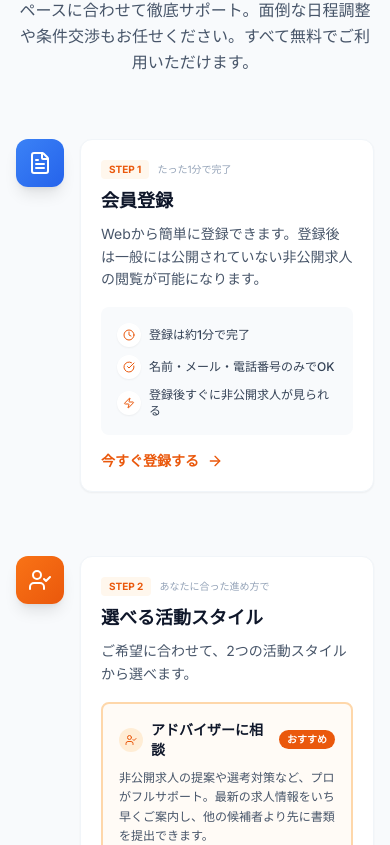
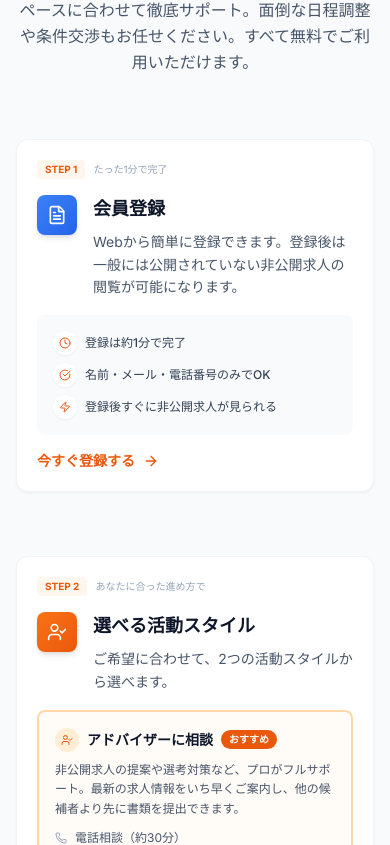
Before and after one commit to nextlevelkitamura-alt/nextlevel-career-website, a Next.js app: page / in a window 390 px wide. Shown: the part 1899-2744 px from the top of the page. Built offline with nearby package versions, Linux system fonts and the light colour scheme; no server answers.

Commit message:
style: integrate flow step icon and card on mobile

```diff
--- a/components/Flow.tsx
+++ b/components/Flow.tsx
@@ -117,22 +117,32 @@ export default function Flow() {
                             )}
 
                             <div className="flex gap-4 md:gap-10">
-                                {/* Step Number */}
-                                <div className={`flex-shrink-0 w-12 h-12 md:w-16 md:h-16 rounded-xl md:rounded-2xl bg-gradient-to-br ${step.color} flex items-center justify-center shadow-lg relative z-10`}>
+                                {/* Step Number (Outer) - Hidden on Mobile */}
+                                <div className={`hidden md:flex flex-shrink-0 w-12 h-12 md:w-16 md:h-16 rounded-xl md:rounded-2xl bg-gradient-to-br ${step.color} items-center justify-center shadow-lg relative z-10`}>
                                     <step.icon className="w-6 h-6 md:w-8 md:h-8 text-white" />
                                 </div>
 
                                 {/* Content */}
                                 {step.link ? (
                                     <Link href={step.link} className="flex-1 bg-white p-5 md:p-8 rounded-xl md:rounded-2xl shadow-sm border border-slate-100 hover:border-primary-300 hover:shadow-md transition-all cursor-pointer group">
-                                        <div className="flex items-center gap-2 md:gap-3 mb-2">
+                                        <div className="flex items-center gap-2 md:gap-3 mb-4 md:mb-2">
                                             <span className="text-[10px] md:text-xs font-bold text-primary-600 bg-primary-50 px-2 py-0.5 md:py-1 rounded">
                                                 STEP {step.number}
                                             </span>
                                             <span className="text-[10px] md:text-xs text-slate-400">{step.subtitle}</span>
                                         </div>
-                                        <h3 className="text-lg md:text-2xl font-bold text-slate-900 mb-2 md:mb-3 group-hover:text-primary-600 transition-colors">{step.title}</h3>
-                                        <p className="text-sm md:text-base text-slate-600 mb-4 md:mb-6 leading-relaxed">{step.description}</p>
+
+                                        <div className="flex items-start gap-4 mb-4 md:mb-6">
+                                            {/* Icon (Inner) - Visible on Mobile Only */}
+                                            <div className={`md:hidden flex-shrink-0 w-10 h-10 rounded-lg bg-gradient-to-br ${step.color} flex items-center justify-center shadow-md`}>
+                                                <step.icon className="w-5 h-5 text-white" />
+                                            </div>
+
+                                            <div>
+                                                <h3 className="text-lg md:text-2xl font-bold text-slate-900 mb-2 md:mb-3 group-hover:text-primary-600 transition-colors">{step.title}</h3>
+                                                <p className="text-sm md:text-base text-slate-600 leading-relaxed">{step.description}</p>
+                                            </div>
+                                        </div>
 
                                         {/* Details */}
                                         {step.details && (
@@ -157,14 +167,24 @@ export default function Flow() {
                                     </Link>
                                 ) : (
                                     <div className="flex-1 bg-white p-5 md:p-8 rounded-xl md:rounded-2xl shadow-sm border border-slate-100">
-                                        <div className="flex items-center gap-2 md:gap-3 mb-2">
+                                        <div className="flex items-center gap-2 md:gap-3 mb-4 md:mb-2">
                                             <span className="text-[10px] md:text-xs font-bold text-primary-600 bg-primary-50 px-2 py-0.5 md:py-1 rounded">
                                                 STEP {step.number}
                                             </span>
                                             <span className="text-[10px] md:text-xs text-slate-400">{step.subtitle}</span>
                                         </div>
-                                        <h3 className="text-lg md:text-2xl font-bold text-slate-900 mb-2 md:mb-3">{step.title}</h3>
-                                        <p className="text-sm md:text-base text-slate-600 mb-4 md:mb-6 leading-relaxed">{step.description}</p>
+
+                                        <div className="flex items-start gap-4 mb-4 md:mb-6">
+                                            {/* Icon (Inner) - Visible on Mobile Only */}
+                                            <div className={`md:hidden flex-shrink-0 w-10 h-10 rounded-lg bg-gradient-to-br ${step.color} flex items-center justify-center shadow-md`}>
+                                                <step.icon className="w-5 h-5 text-white" />
+                                            </div>
+
+                                            <div>
+                                                <h3 className="text-lg md:text-2xl font-bold text-slate-900 mb-2 md:mb-3">{step.title}</h3>
+                                                <p className="text-sm md:text-base text-slate-600 leading-relaxed">{step.description}</p>
+                                            </div>
+                                        </div>
 
                                         {/* Details */}
                                         {step.details && (
```
